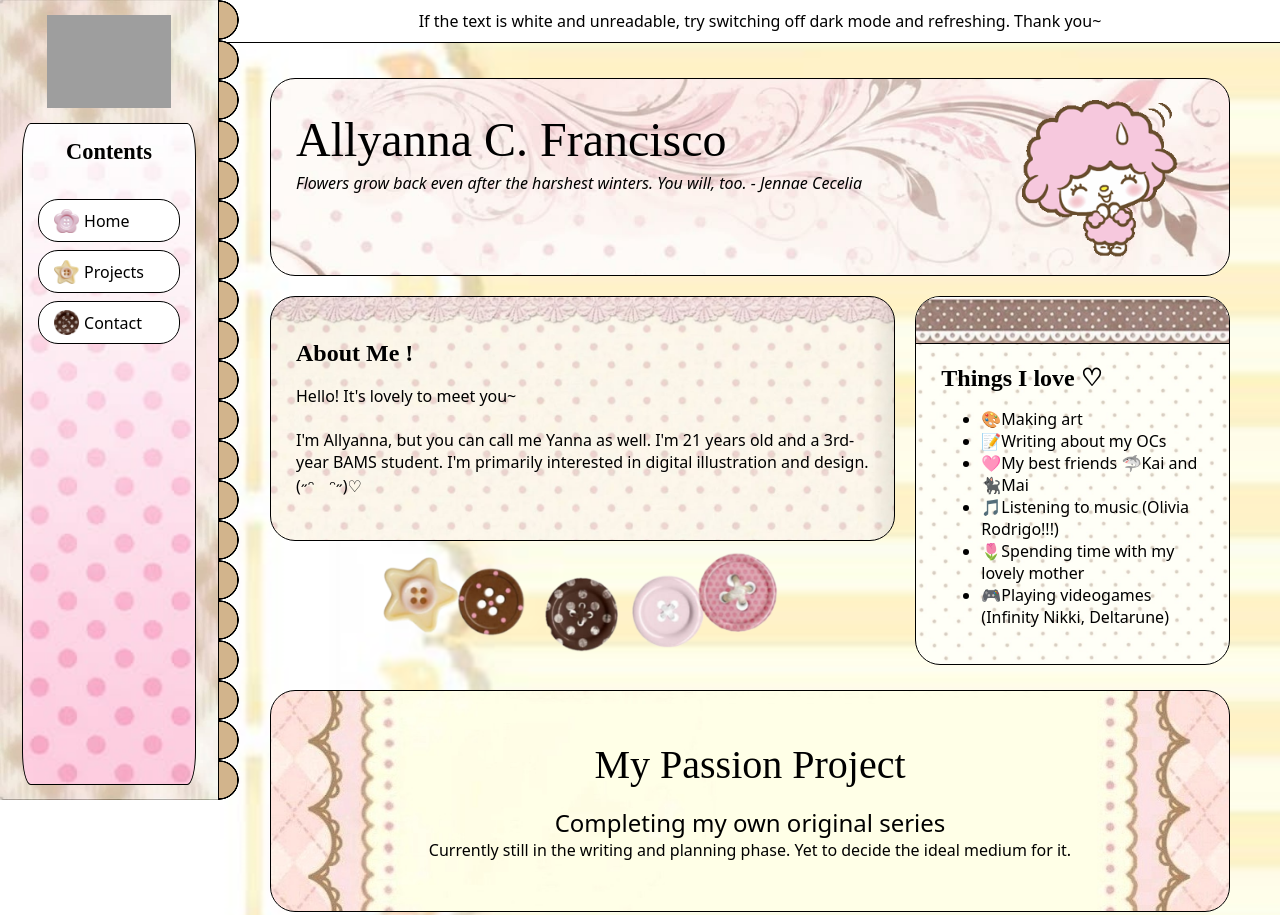
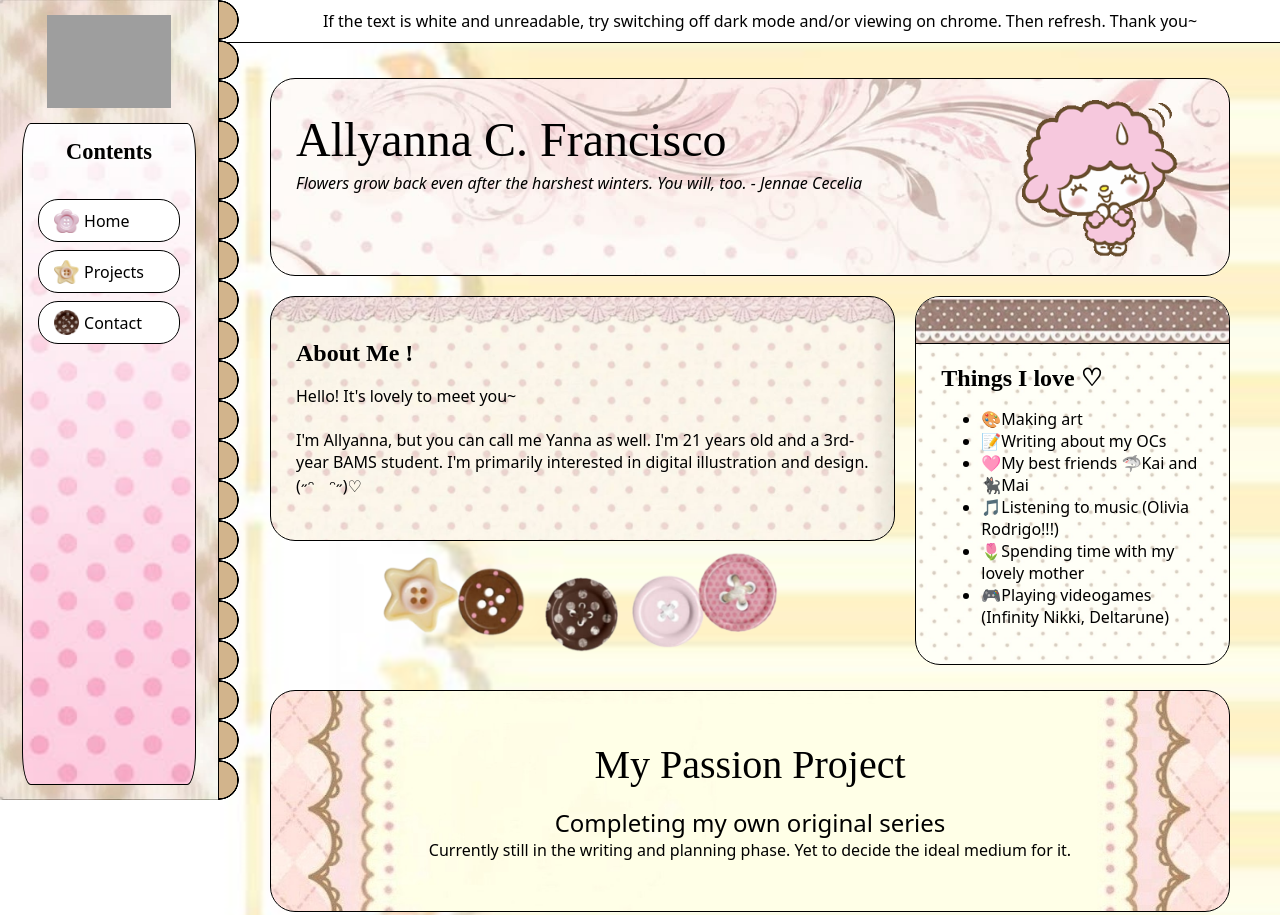
Before and after one commit to acfrancisco/mypage, a plain HTML site: page index.html in a window 1280 px wide. Shown: the top 915 px of the page. Drawn offline with Linux system fonts and the light colour scheme; grey boxes are pictures that could not be loaded; a web font is replaced by a local one.

Commit message:
Update index.html

```diff
--- a/index.html
+++ b/index.html
@@ -36,7 +36,7 @@
     </aside>
 
     <div class="note">
-        <p class="a"> If the text is white and unreadable, try switching off dark mode and refreshing. Thank you~ </p>
+        <p class="a"> If the text is white and unreadable, try switching off dark mode and/or viewing on chrome. Then refresh. Thank you~ </p>
     </div>
 
 <!-- CONTENT -->
```
